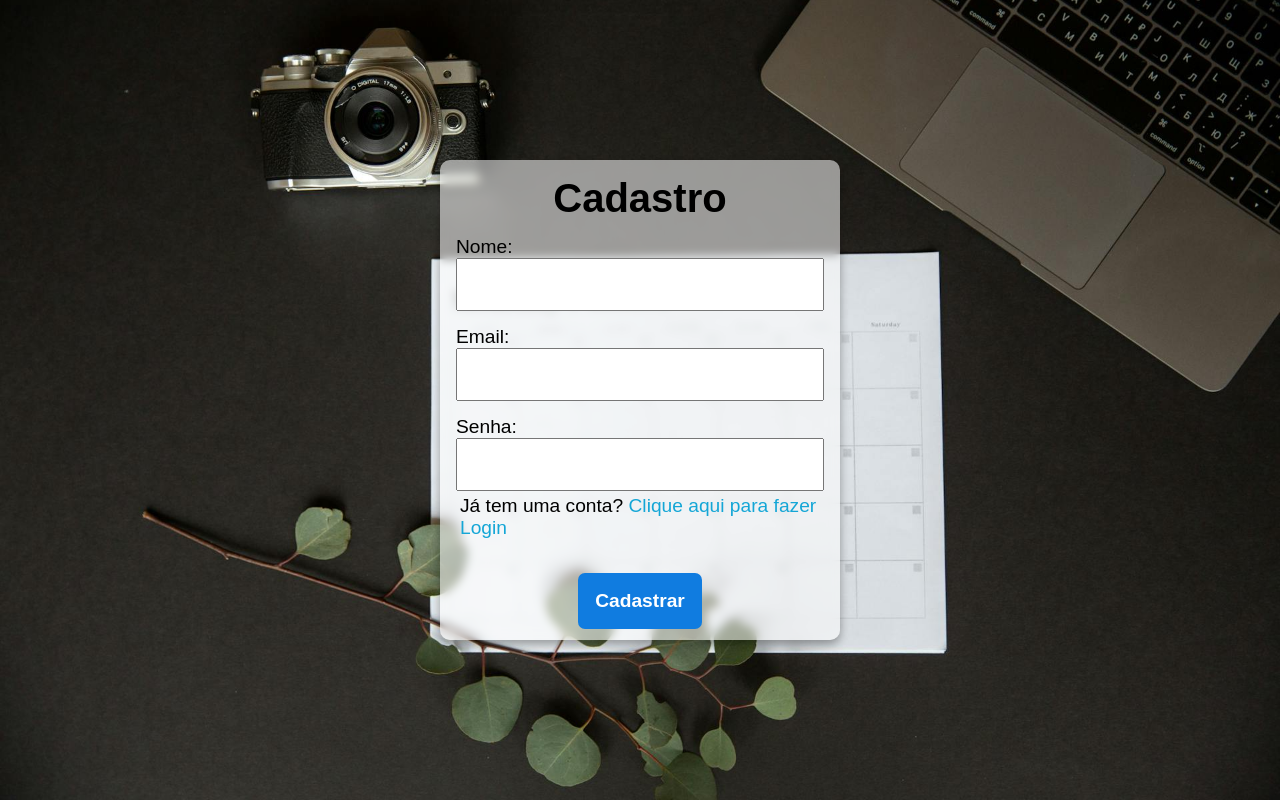
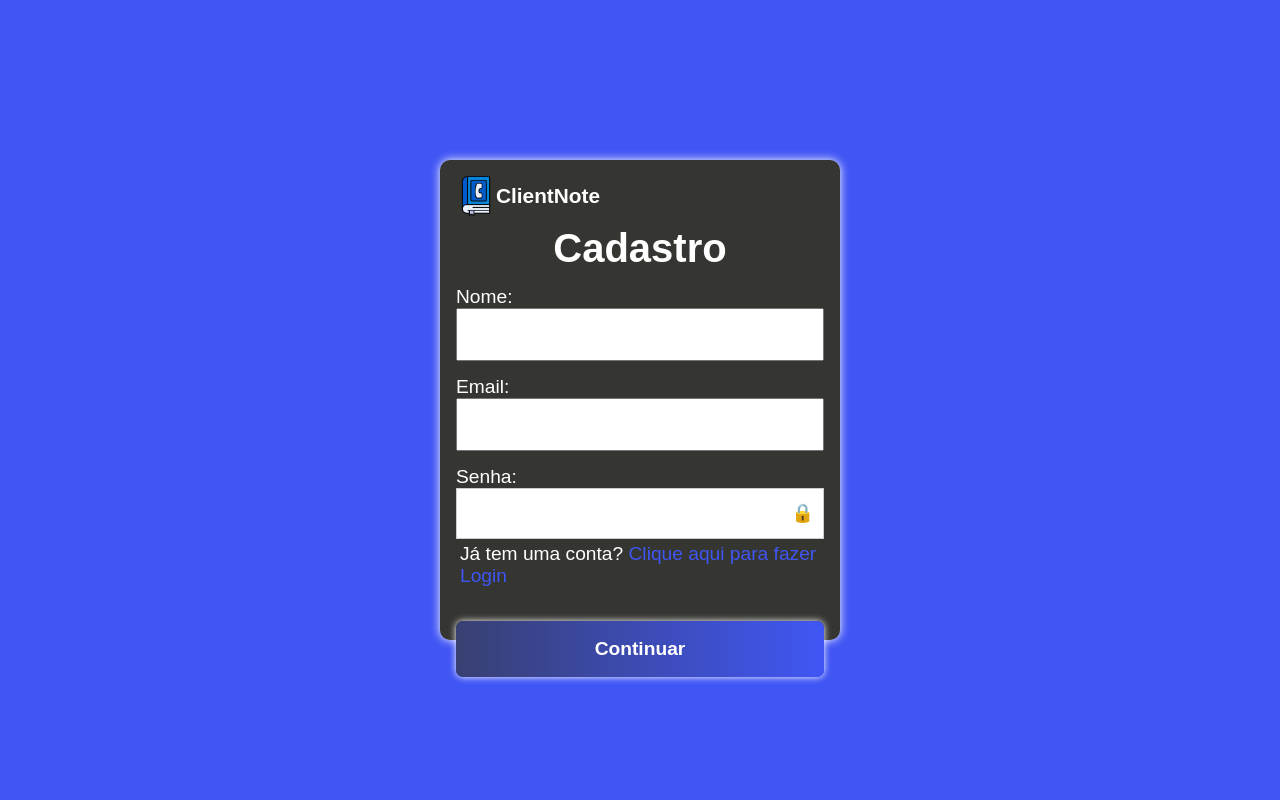
Before and after one commit to LeonardoHenriqueFR01/Agenda, a Flask app: page /cadastro in a window 1280 px wide. Run offline with Flask 3, Linux system fonts and the light colour scheme.

Commit message:
form cadastro commit

```diff
--- a/app/static/css/index.css
+++ b/app/static/css/index.css
@@ -5,19 +5,84 @@
     font-family: Arial, Helvetica, sans-serif;
 }
 
+:root {
+    --primary-color: #4056F4;
+    --secundary-color: #353531;
+}
+
 .container {
     height: 100vh;
     display: flex;
     align-items: center;
     justify-content: center;
-    background-image: url(../imagens/photo-background.jpg);
-    background-position: center;
-    background-size: cover;
+    background-color: var(--primary-color);
 }
 
-.container > .content-cadastro > h1 {
+/* Configurações cadeado para mostrar a senha no formulário */
+.password-container {
+    position: relative;
+    display: flex;
+    align-items: center;
+}
+
+.password-container input {
+    width: 100%;
+    padding: 10px;
+    padding-right: 40px;
+    border: 1px solid #ccc;
+    border-radius: 5px;
+}
+
+.toggle-password {
+    position: absolute;
+    right: 10px;
+    cursor: pointer;
+    border: none;
+    background: none;
+    font-size: 18px;
+}
+
+/* Configurações do input de senha */
+
+.container > .content-cadastro > form > .password-container > input {
+    padding: .7em;
+    font-size: 1.2em;
+    border-radius: 0px;
+}
+
+.container > .content-login > form > .password-container > input {
+    padding: .7em;
+    font-size: 1.2em;
+    border-radius: 0px;
+}
+
+/* Configurações formulárioo de cadastro */
+
+.container > .content-cadastro > .logo {
+    display: flex;
+    flex-direction: column;
+    justify-content: space-evenly;
+}
+
+.container > .content-cadastro > .logo > .logo-content {
+    display: flex;
+    align-items: center;
+    margin-bottom: 10px;
+}
+
+.container > .content-cadastro > .logo > .logo-content > img {
+    width: 40px;
+}
+
+.container > .content-cadastro > .logo > .logo-content > h1{
+    font-size: 1.3em;
+    color: #fff;
+}
+
+.container > .content-cadastro > .logo > h1 {
     font-size: 2.5em;
     text-align: center;
+    color: #fff;
 }
 
 .container > .content-cadastro {
@@ -25,9 +90,9 @@
     width: 400px;
     padding: 1em;
     border-radius: 10px;
-    background-color: #ffffff8c;
+    background-color: var(--secundary-color);
     backdrop-filter: blur(5px);
-    box-shadow: 0px 5px 10px #00000057;
+    box-shadow: 0px 0px 10px #fff;
     display: flex;
     flex-direction: column;
     justify-content: space-evenly;
@@ -41,6 +106,7 @@
 .container > .content-cadastro > form > label {
     font-size: 1.2em;
     margin-top: 15px;
+    color: #fff;
 }
 
 .container > .content-cadastro > form > input {
@@ -51,34 +117,60 @@
 .container > .content-cadastro > form > p {
     font-size: 1.2em;
     margin: 4px;
+    color: #fff;
 }
 
 .container > .content-cadastro > form > p > a {
     text-decoration: none;
-    color: rgb(20, 166, 214);
+    color: var(--primary-color);
 }
 
-.container > .content-cadastro > form > a {
-    display: flex;
-    align-items: center;
-    justify-content: center;
-    text-decoration: none;
-    margin-top: 30px;
-}
-
-.container > .content-cadastro > form > a > button {
+.container > .content-cadastro > form > button {
     padding: .9em;
     font-size: 1.2em;
     font-weight: bold;
     border: none;
+    box-shadow: 0px 0px 7px #fff;
     border-radius: 7px;
     color: #fff;
-    background-color: rgb(16, 124, 224);
+    background: linear-gradient(to right, var(--secundary-color), var(--primary-color));
     cursor: pointer;
+    margin-top: 30px;
+    background-size: 150% 100%;
+    background-position: right;
+    transition: background-position .8s ease-in-out;
 }
 
-.container > .content-login > h1 {
+.container > .content-cadastro > form > button:hover {
+    background-position: left;
+}
+
+/* Configurações formulárioo de login */
+
+.container > .content-login > .logo {
+    display: flex;
+    flex-direction: column;
+    justify-content: space-evenly;
+}
+
+.container > .content-login > .logo > .logo-content {
+    display: flex;
+    align-items: center;
+    margin-bottom: 10px;
+}
+
+.container > .content-login > .logo > .logo-content > img {
+    width: 40px;
+}
+
+.container > .content-login > .logo > .logo-content > h1{
+    font-size: 1.3em;
+    color: #fff;
+}
+
+.container > .content-login > .logo > h1 {
     font-size: 2.5em;
+    color: #fff;
     text-align: center;
 }
 
--- a/app/static/js/index.js
+++ b/app/static/js/index.js
@@ -19,3 +19,15 @@ function form_cadastro() {
     login.style.display = 'none'
 
 }
+
+function togglePassword(inputId, button) {
+    let passwordInput = document.getElementById(inputId);
+
+    if (passwordInput.type === "password") {
+        passwordInput.type = "text";
+        button.textContent = "🔓"; // Ícone de cadeado aberto
+    } else {
+        passwordInput.type = "password";
+        button.textContent = "🔒"; // Ícone de cadeado fechado
+    }
+}
--- a/app/templates/index.html
+++ b/app/templates/index.html
@@ -3,10 +3,9 @@
 <html lang="pt-br">
 
 <head>
-
     <meta charset="UTF-8">
     <meta name="viewport" content="width=device-width, initial-scale=1.0">
-    <title>Document</title>
+    <title>ClientNote</title>
     <link rel="stylesheet" href="../static/css/index.css">
 
 </head>
@@ -17,7 +16,19 @@
 
         <div class="content-cadastro" id="cadastro">
 
-            <h1>Cadastro</h1>
+            <div class="logo">
+
+                <div class="logo-content">
+
+                    <img src="../static/imagens/logo.png" alt="Logo">
+
+                    <h1>ClientNote</h1>
+
+                </div>
+
+                <h1>Cadastro</h1>
+
+            </div>
 
             <form action="/cadastro" method="POST" autocomplete="off">
 
@@ -28,15 +39,18 @@
                 <input type="email" name="email" id="email" required>
 
                 <label for="password">Senha:</label>
-                <input type="password" name="password" id="password" required minlength="8" maxlength="20">
+
+                <div class="password-container">
+
+                    <input type="password" name="password" id="cadastro-password" required minlength="8" maxlength="20">
+
+                    <button type="button" class="toggle-password" onclick="togglePassword('cadastro-password', this)">🔒</button>
+
+                </div>
 
                 <p>Já tem uma conta? <a href="#" onclick="form_login()">Clique aqui para fazer Login</a></p>
 
-                <a href="/submit">
-
-                    <button>Cadastrar</button>
-
-                </a>
+                <button>Continuar</button>
 
             </form>
 
@@ -44,7 +58,19 @@
 
         <div class="content-login" id="login">
 
-            <h1>Login</h1>
+            <div class="logo">
+
+                <div class="logo-content">
+
+                    <img src="../static/imagens/logo.png" alt="Logo">
+
+                    <h1>ClientNote</h1>
+
+                </div>
+
+                <h1>Login</h1>
+
+            </div>
 
             <form action="/login" method="POST" autocomplete="off">
 
@@ -52,15 +78,17 @@
                 <input type="email" name="email" id="email" required>
 
                 <label for="password">Senha:</label>
-                <input type="password" name="password" id="password" required minlength="8" maxlength="20">
+
+                <div class="password-container">
+
+                    <input type="password" name="password" id="login-password" required minlength="8" maxlength="20">
+                    <button type="button" class="toggle-password" onclick="togglePassword('login-password', this)">🔒</button>
+
+                </div>
 
                 <p>Não tem uma conta? <a href="#" onclick="form_cadastro()">Clique aqui para Cadastrar</a></p>
 
-                <a href="/submit">
-
-                    <button>Login</button>
-
-                </a>
+                <button>Continuar</button>
 
             </form>
 
```
Also changed, not shown: other parts of app/static/css/index.css (+17 -15 lines).
